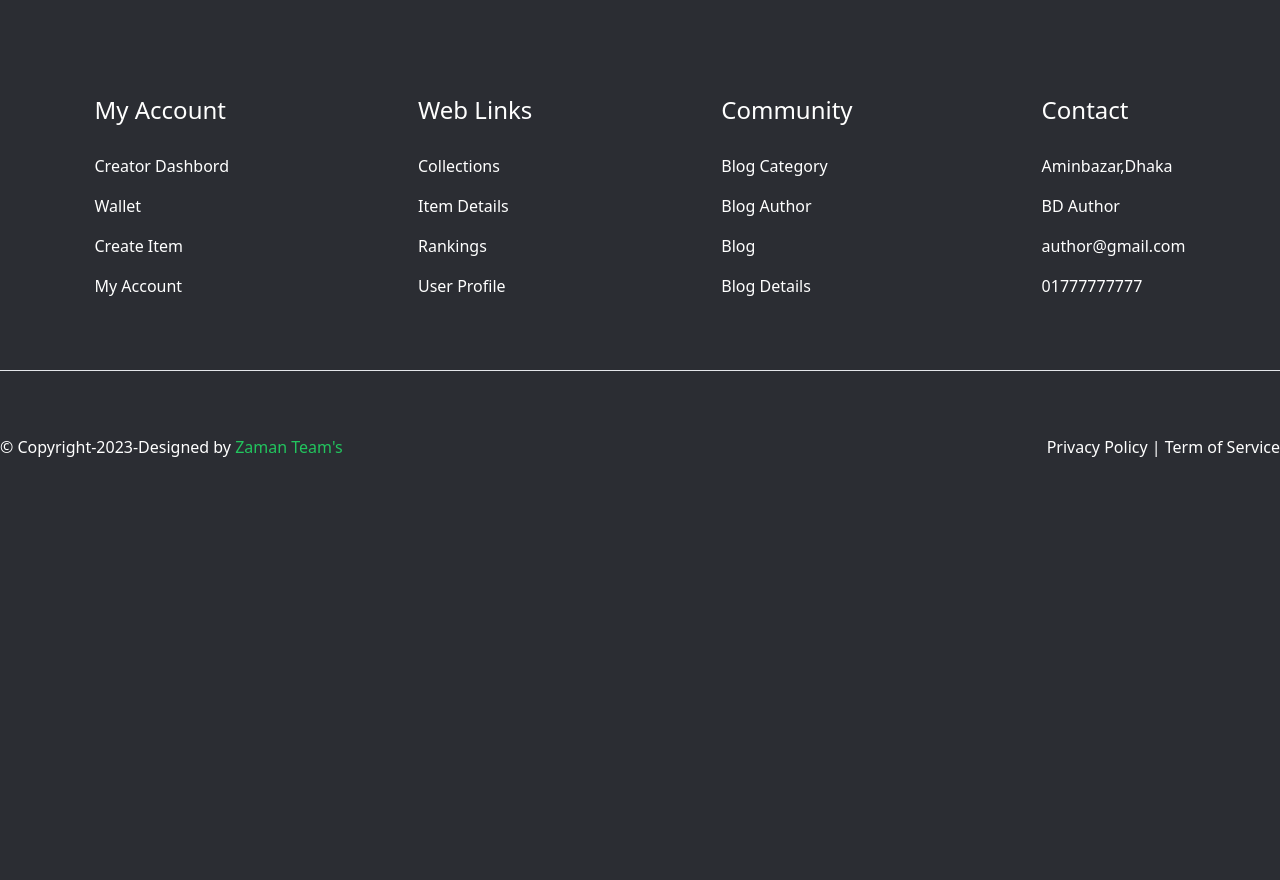
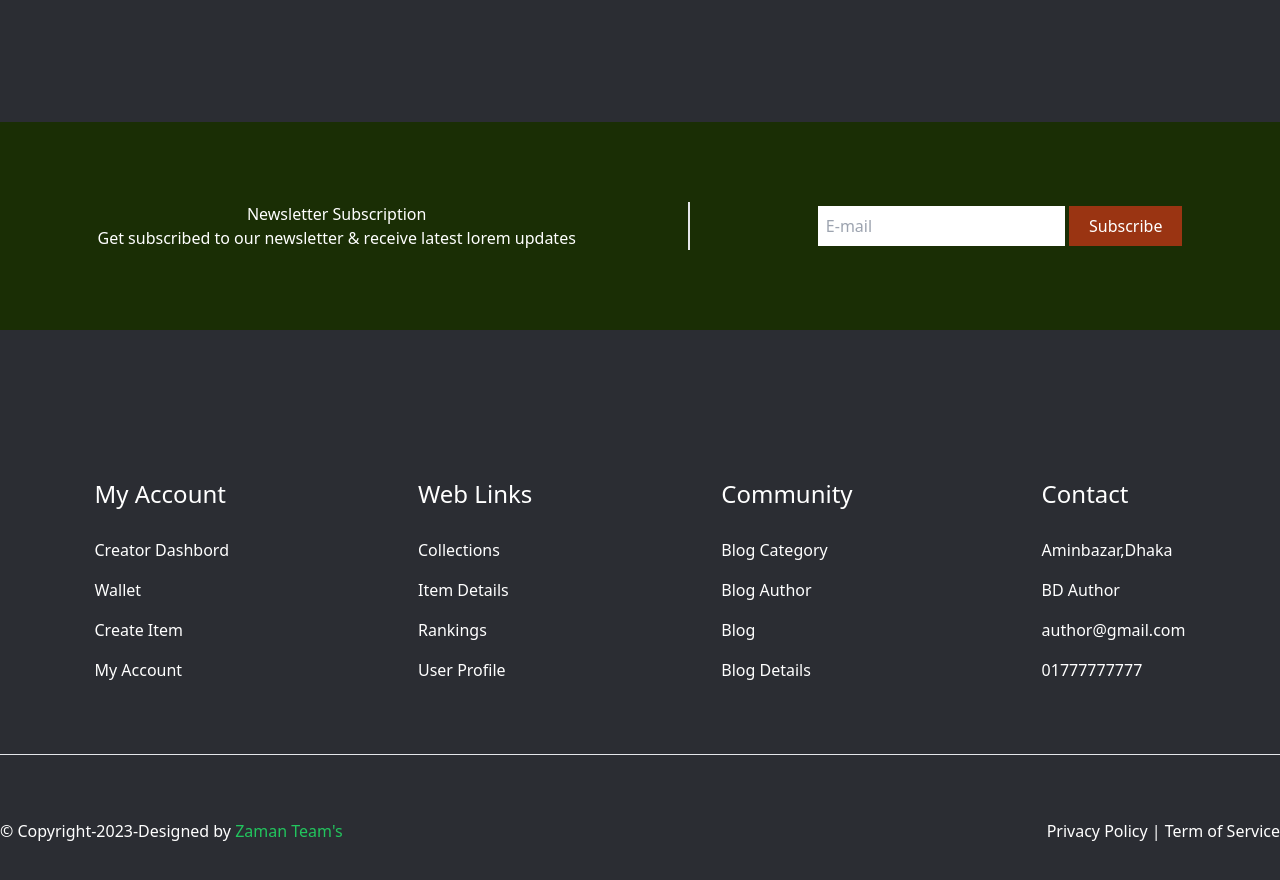
Before and after one commit to zaman-bd/Fast-Tailwind-Project, a website built with Vite: page index.html in a window 1280 px wide. Shown: the part 2980-3860 px from the top of the page. Before the commit the page ends 3519 px from the top, so only its background shows below. Built offline with nearby package versions, Linux system fonts and the light colour scheme.

Commit message:
Add Contact Us Section

```diff
--- a/index.html
+++ b/index.html
@@ -169,6 +169,25 @@
 
         </section>
         <!-- Price Listing End -->
+        <!-- Contact Us Start -->
+        <section class=" bg-lime-950 py-10 sm:py-16 md:py-20 my-10 sm:my-16 md:my-20 lg:my-32">
+            <!-- Parent Div -->
+            <div class="text-white sm:flex justify-center items-center
+            gap-10 sm:gap-16 md:gap-20 lg:gap-32">
+
+                <div class="text-center mb-10 sm:mb-0 sm:border-r-2 sm:pr-28">
+                    <h2>Newsletter Subscription</h2>
+                    <p>Get subscribed to our newsletter & receive latest lorem updates</p>
+                </div>
+
+                <div class="justify-center items-center gap-1">
+                    <input class="h-10 px-2 border-none" type="email" placeholder="E-mail">
+                    <button class="bg-orange-800 hover:bg-orange-600 transition px-5 py-2">Subscribe</button>
+
+                </div>
+            </div>
+        </section>
+        <!-- Contact Us End -->
 
     </main>
 
```
